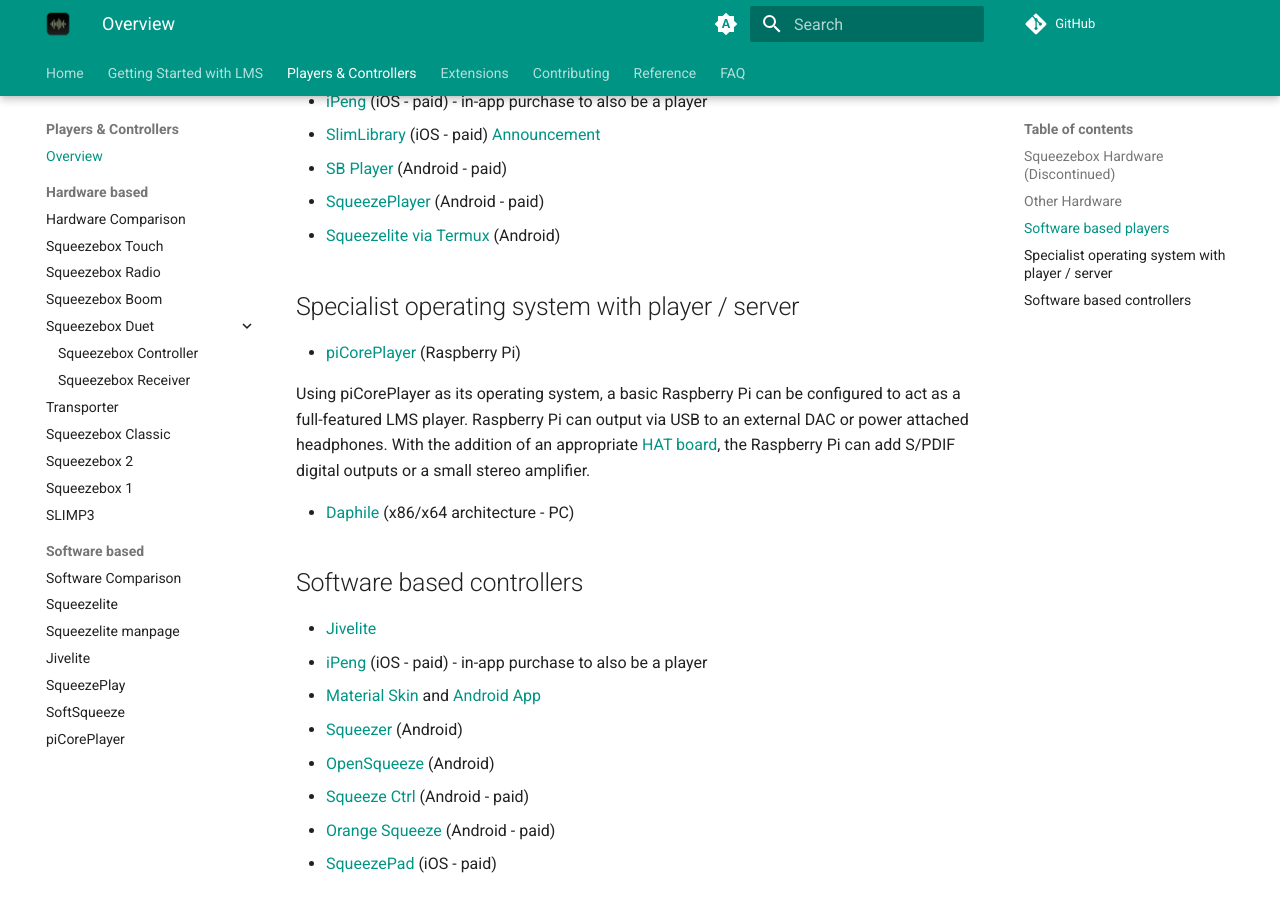
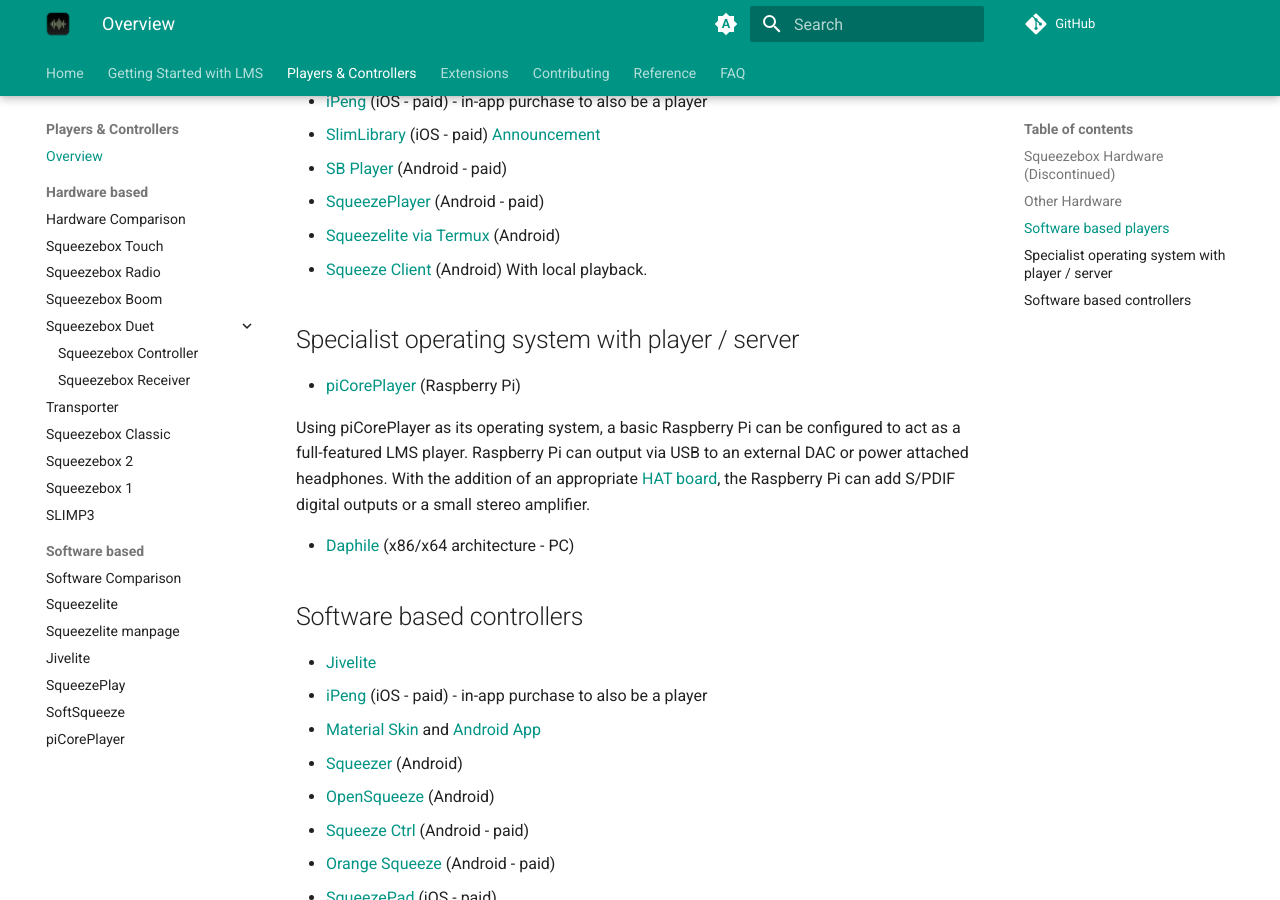
Before and after one commit to LMS-Community/lms-community.github.io, an MkDocs documentation site: the page built from docs/players-and-controllers/index.md, in a window 1280 px wide and 900 px high, scrolled down 2130 px. Built offline with MkDocs 1.6.1 and Material for MkDocs 9.7.7, drawn with Linux system fonts in a browser that asks for light colours; a script that is not in the unit is left out; plug-ins that fetch from the network failed and are left out; comment, search, counter and statistics services are not loaded.

Commit message:
Update index.md
Added Squeeze client for android

```diff
--- a/docs/players-and-controllers/index.md
+++ b/docs/players-and-controllers/index.md
@@ -63,6 +63,7 @@
 - [SB Player](https://play.google.com/store/apps/details?id=com.angrygoat.android.sbplayer) (Android - paid)
 - [SqueezePlayer](https://play.google.com/store/apps/details?id=de.bluegaspode.squeezeplayer) (Android - paid)
 - [Squeezelite via Termux](https://github.com/CDrummond/lms-material-app/wiki/Squeezelite-via-Termux) (Android)
+- [Squeeze Client](https://github.com/maniac103/squeezeclient) (Android) With local playback.
 
 ## Specialist operating system with player / server
 
```
